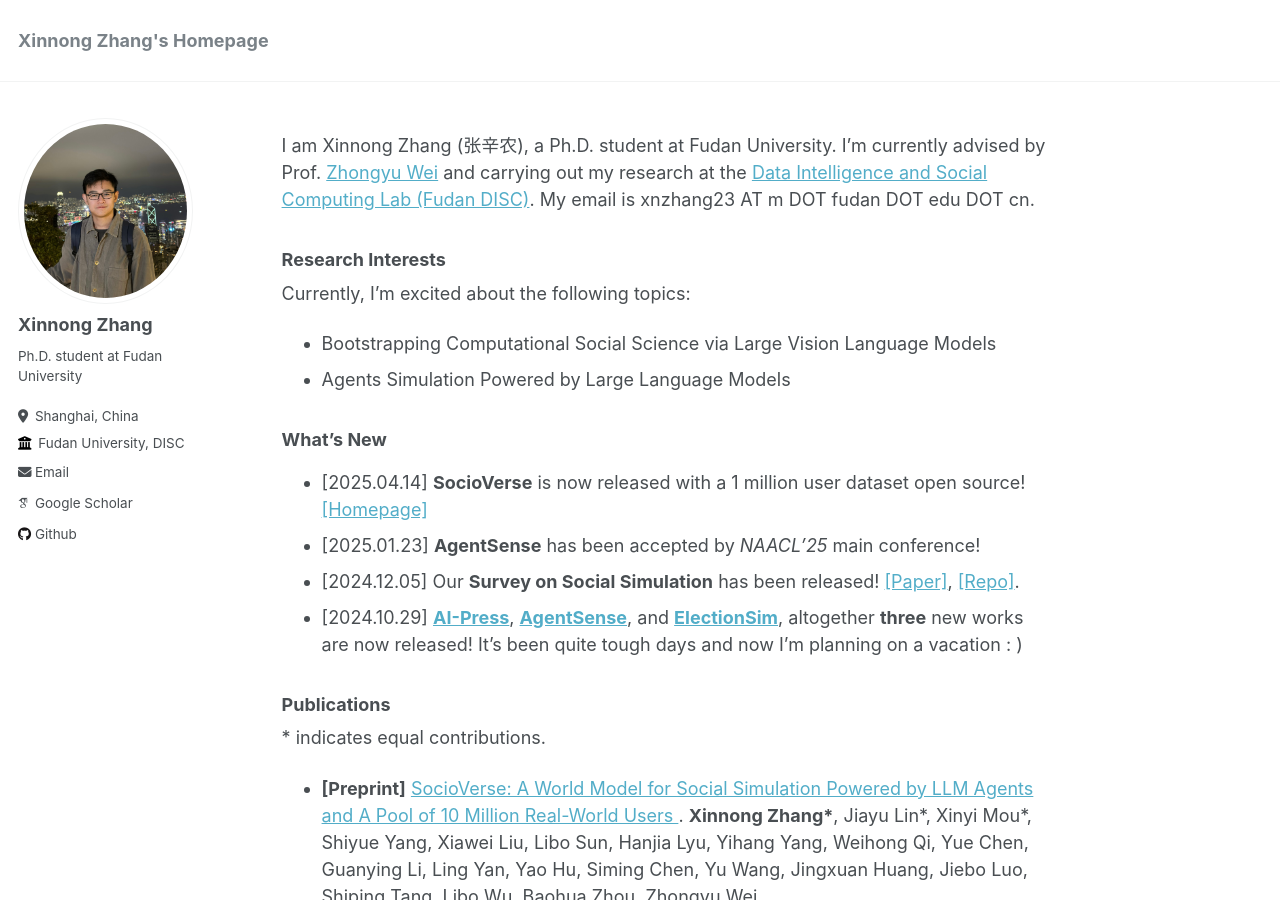
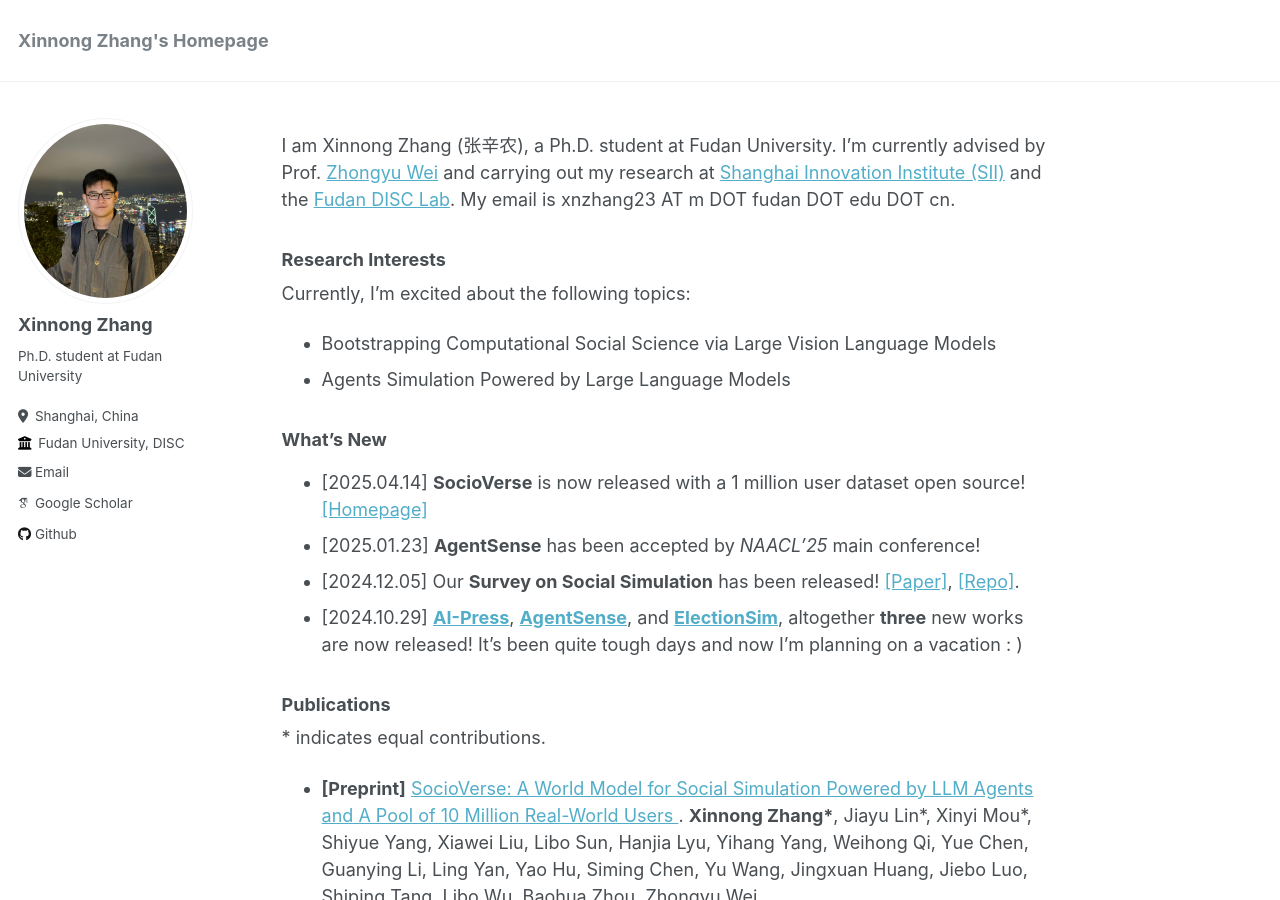
Before and after one commit to Lishi905/lishi905.github.io, a Jekyll site: the page built from _pages/about.md, in a window 1280 px wide and 900 px high. Built offline with Jekyll 4.4.1, drawn with Linux system fonts in a browser that asks for light colours; some web fonts are replaced.

Commit message:
Update about.md

```diff
--- a/_pages/about.md
+++ b/_pages/about.md
@@ -8,7 +8,7 @@ redirect_from:
 ---
 
 
-I am Xinnong Zhang (张辛农), a Ph.D. student at Fudan University. I'm currently advised by Prof. [Zhongyu Wei](http://www.fudan-disc.com/people/zywei) and carrying out my research at the [Data Intelligence and Social Computing Lab (Fudan DISC)](http://www.fudan-disc.com/). My email is xnzhang23 AT m DOT fudan DOT edu DOT cn.
+I am Xinnong Zhang (张辛农), a Ph.D. student at Fudan University. I'm currently advised by Prof. [Zhongyu Wei](http://www.fudan-disc.com/people/zywei) and carrying out my research at [Shanghai Innovation Institute (SII)](https://www.sii.edu.cn/main.htm) and the [Fudan DISC Lab](http://www.fudan-disc.com/). My email is xnzhang23 AT m DOT fudan DOT edu DOT cn.
 
 ### Research Interests
 
```
